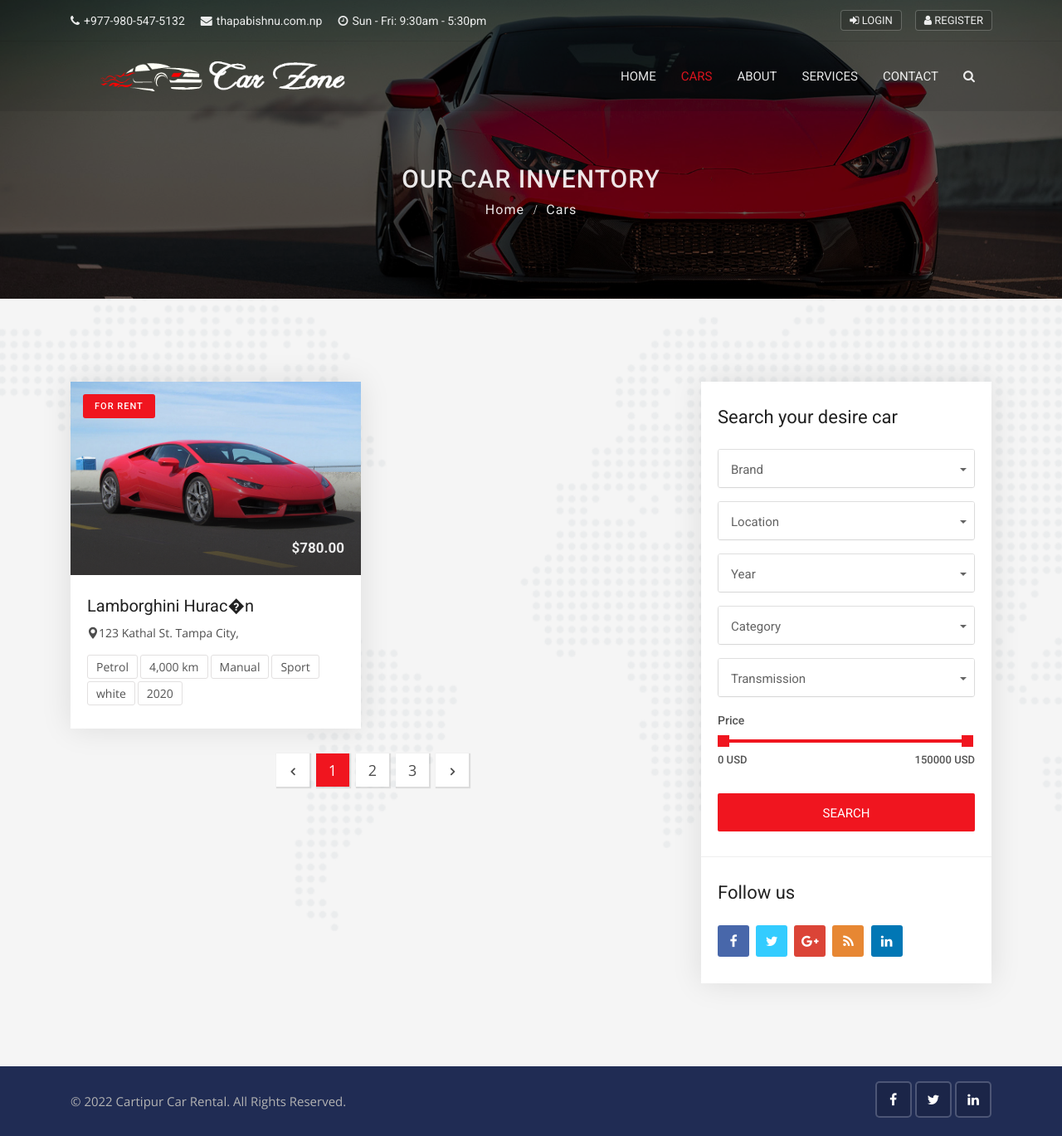
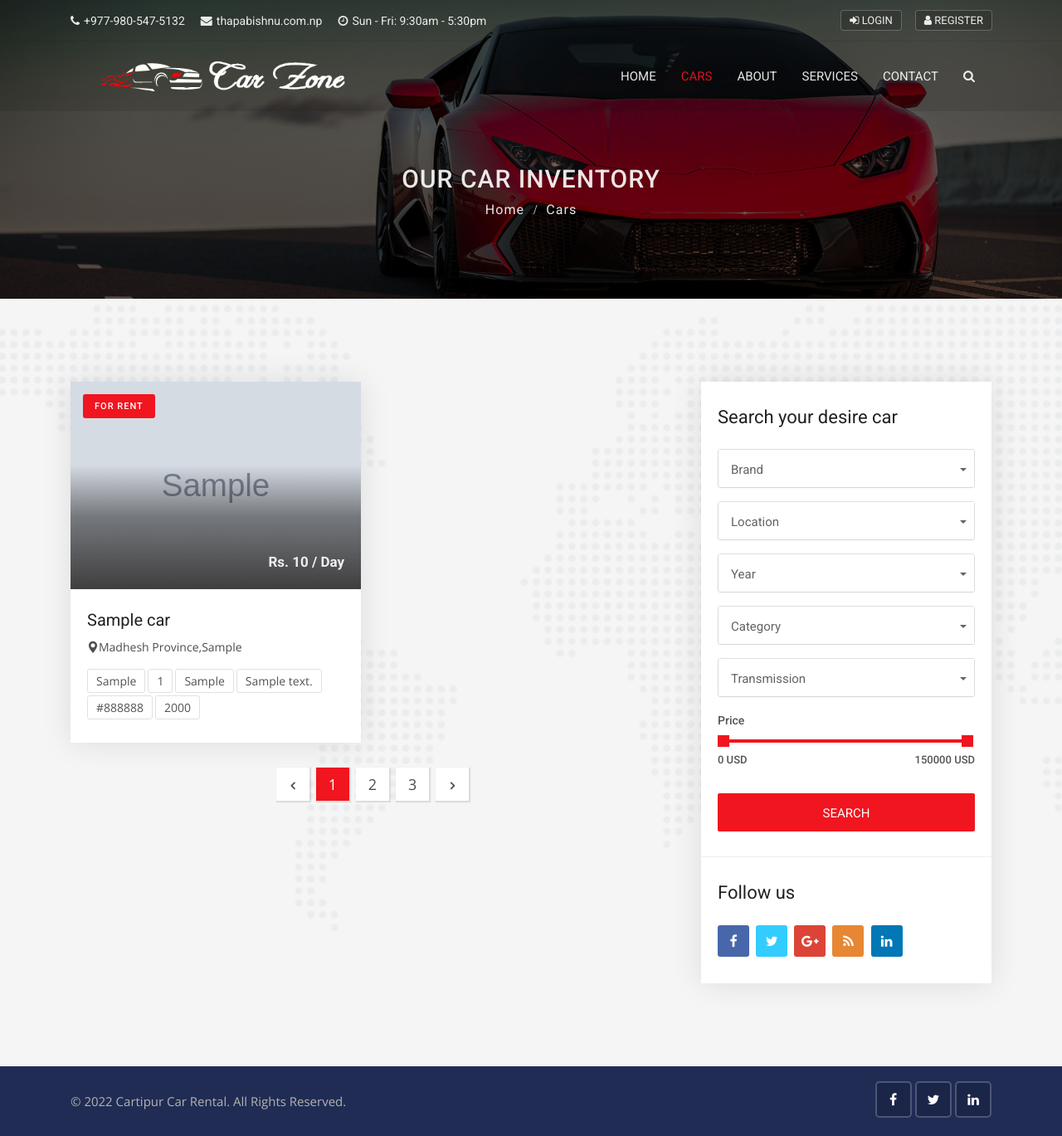
Before and after one commit to BishnuThapa/Carzone-Django, a Django app: page /cars/ in a window 1280 px wide. Shown: the whole page at 83% size. Run offline with Django 4.2, Linux system fonts and the light colour scheme; tables that the repository leaves empty hold one stand-in row (values such as "Sample post"); grey boxes marked "Sample" are stand-in pictures; parts of the project's set-up code (start-up, migrations or seed data) failed here and were passed over; some libraries are stand-ins or nearby versions.

Commit message:
retrive car list on car page

```diff
--- a/cars/views.py
+++ b/cars/views.py
@@ -6,7 +6,11 @@
 
 
 def cars(request):
-    return render(request, 'cars/cars.html')
+    cars = Car.objects.order_by('-created_date')
+    context = {
+        'cars': cars,
+    }
+    return render(request, 'cars/cars.html', context)
 
 
 def Nepal(request):
--- a/templates/cars/cars.html
+++ b/templates/cars/cars.html
@@ -1,5 +1,6 @@
 {% extends 'base.html' %}
 {% load static %}
+{% load humanize %}
 {% block content %}
     <!-- Sub banner start -->
     <div class="sub-banner overview-bgi">
@@ -22,36 +23,48 @@
             <div class="row">
                 <div class="col-lg-8 col-md-12">
                     <div class="row">
+                        {% for car in cars %}
                             <div class="col-lg-6 col-md-6">
                                 <div class="car-box-3">
                                     <div class="car-thumbnail">
-                                    <a href="car-details.html" class="car-img">
+                                        <a href="{% url 'car_detail' car.slug %}" class="car-img">
                                             <div class="tag">For Rent</div>
                                             <div class="price-box">
-                                            <span>$780.00</span>
+                                                <span>Rs. {{ car.price | intcomma }} / Day</span>
                                             </div>
-                                        <img class="d-block w-100" src="{% static 'img/car/car-1.jpg' %}" alt="car">
+                                            <img class="d-block w-100"
+                                                 src="{{ car.car_photo.url }}"
+                                                 style="height:250px"
+                                                 alt="car">
                                         </a>
                                         <div class="carbox-overlap-wrapper">
                                             <div class="overlap-box">
                                                 <div class="overlap-btns-area">
                                                     <div class="car-magnify-gallery">
-                                                    <a href="img/car/car-1.jpg" class="overlap-btn">
+                                                        <a href="{{ car.car_photo.url }}" class="overlap-btn">
                                                             <i class="fa fa-expand"></i>
-                                                        <img class="hidden" src="img/car/car-1.jpg">
+                                                            <img class="hidden" src="{{ car.car_photo.url }}">
                                                         </a>
-                                                    <a href="img/car/car-2.jpg" class="hidden">
-                                                        <img class="hidden" src="img/car/car-2.jpg">
+                                                        {% if car.car_photo_1 %}
+                                                            <a href="{{ car.car_photo_1.url }}" class="hidden">
+                                                                <img class="hidden" src="{{ car.car_photo_1.url }}">
                                                             </a>
-                                                    <a href="img/car/car-3.jpg" class="hidden">
-                                                        <img class="hidden" src="img/car/car-3.jpg">
+                                                        {% endif %}
+                                                        {% if car.car_photo_2 %}
+                                                            <a href="{{ car.car_photo_2.url }}" class="hidden">
+                                                                <img class="hidden" src="{{ car.car_photo_2.url }}">
                                                             </a>
-                                                    <a href="img/car/car-4.jpg" class="hidden">
-                                                        <img class="hidden" src="img/car/car-4.jpg">
+                                                        {% endif %}
+                                                        {% if car.car_photo_3 %}
+                                                            <a href="{{ car.car_photo_3.url }}" class="hidden">
+                                                                <img class="hidden" src="{{ car.car_photo_3.url }}">
                                                             </a>
-                                                    <a href="img/car/car-5.jpg" class="hidden">
-                                                        <img class="hidden" src="img/car/car-5.jpg">
+                                                        {% endif %}
+                                                        {% if car.car_photo_4 %}
+                                                            <a href="{{ car.car_photo_4.url }}" class="hidden">
+                                                                <img class="hidden" src="{{ car.car_photo_4.url }}">
                                                             </a>
+                                                        {% endif %}
                                                     </div>
                                                 </div>
                                             </div>
@@ -59,25 +72,25 @@
                                     </div>
                                     <div class="detail">
                                         <h1 class="title">
-                                        <a href="car-details.html">Lamborghini Hurac�n</a>
+                                            <a href="{% url 'car_detail' car.slug %}">{{ car.car_title }}</a>
                                         </h1>
                                         <div class="location">
-                                        <a href="car-details.html">
-                                            <i class="flaticon-pin"></i>123 Kathal St. Tampa City,
+                                            <a href="{% url 'car_detail' car.slug %}">
+                                                <i class="flaticon-pin"></i>{{ car.state }},{{ car.city }}
                                             </a>
                                         </div>
                                         <ul class="facilities-list clearfix">
-                                        <li>Petrol</li>
-                                        <li>4,000 km</li>
-                                        <li>Manual</li>
-                                        <li>Sport</li>
-                                        <li>white</li>
-                                        <li>2020</li>
+                                            <li>{{ car.fuel_type }}</li>
+                                            <li>{{ car.miles | intcomma }}</li>
+                                            <li>{{ car.transmission }}</li>
+                                            <li>{{ car.body_style }}</li>
+                                            <li>{{ car.color }}</li>
+                                            <li>{{ car.year  }}</li>
                                         </ul>
                                     </div>
                                 </div>
                             </div>
-
+                        {% endfor %}
                     </div>
                     <!-- Page navigation start -->
                     <div class="pagination-box p-box-2 text-center">
@@ -106,9 +119,7 @@
                     <div class="sidebar-right">
                         <!-- Advanced search start -->
                         <div class="widget advanced-search2">
-                            <h3 class="sidebar-title">
-                                Search your desire car
-                            </h3>
+                            <h3 class="sidebar-title">Search your desire car</h3>
                             <form method="GET">
                                 <div class="form-group">
                                     <select class="selectpicker search-fields" name="brand">
@@ -221,9 +232,7 @@
                                     </select>
                                 </div>
                                 <div class="range-slider clearfix">
-                                    <label>
-                                        Price
-                                    </label>
+                                    <label>Price</label>
                                     <div data-min="0"
                                          data-max="150000"
                                          data-min-name="min_price"
@@ -232,21 +241,16 @@
                                          class="range-slider-ui ui-slider"
                                          aria-disabled="false">
                                     </div>
-                                    <div class="clearfix">
-                                    </div>
+                                    <div class="clearfix"></div>
                                 </div>
                                 <div class="form-group mb-0">
-                                    <button class="search-button btn">
-                                        Search
-                                    </button>
+                                    <button class="search-button btn">Search</button>
                                 </div>
                             </form>
                         </div>
                         <!-- Question start -->
                         <div class="widget question widget-3">
-                            <h5 class="sidebar-title">
-                                Follow us
-                            </h5>
+                            <h5 class="sidebar-title">Follow us</h5>
                             <div class="social-list clearfix">
                                 <ul>
                                     <li>
```
Lines whose indentation alone changed are shown as unchanged.
